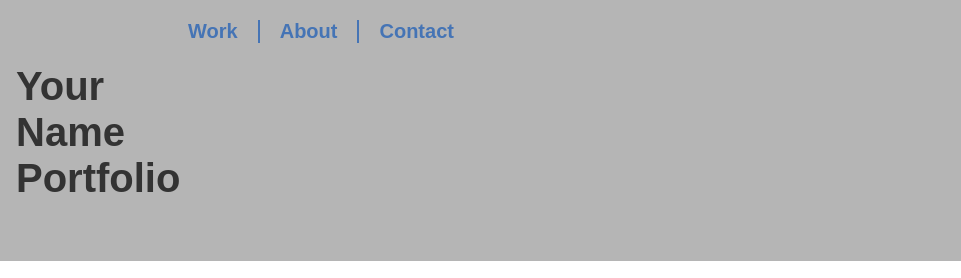
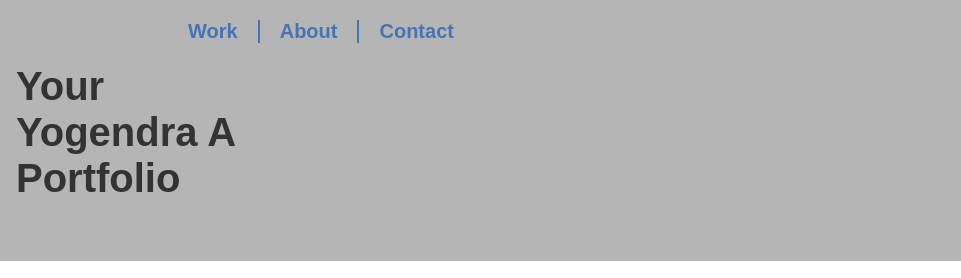
Before and after one commit to PES2UG22CS678/-portfolio, a plain HTML site: page index.html in a window 1280 px wide. Shown: the top 278 px of the page, 319-1280 px from the left. Drawn offline with nearby package versions, Linux system fonts and the light colour scheme.

Commit message:
PES2UG22CS678

```diff
--- a/index.html
+++ b/index.html
@@ -38,7 +38,7 @@
         <div class="wrapper">
 
 			<div class="logo-container">
-				<h1>Your<br>Name<br>Portfolio</h1>
+				<h1>Your<br>Yogendra A<br>Portfolio</h1>
 
 				<!-- ------------------------------------------------------
 				Note that the image of the logo is linked to the home page.
```
